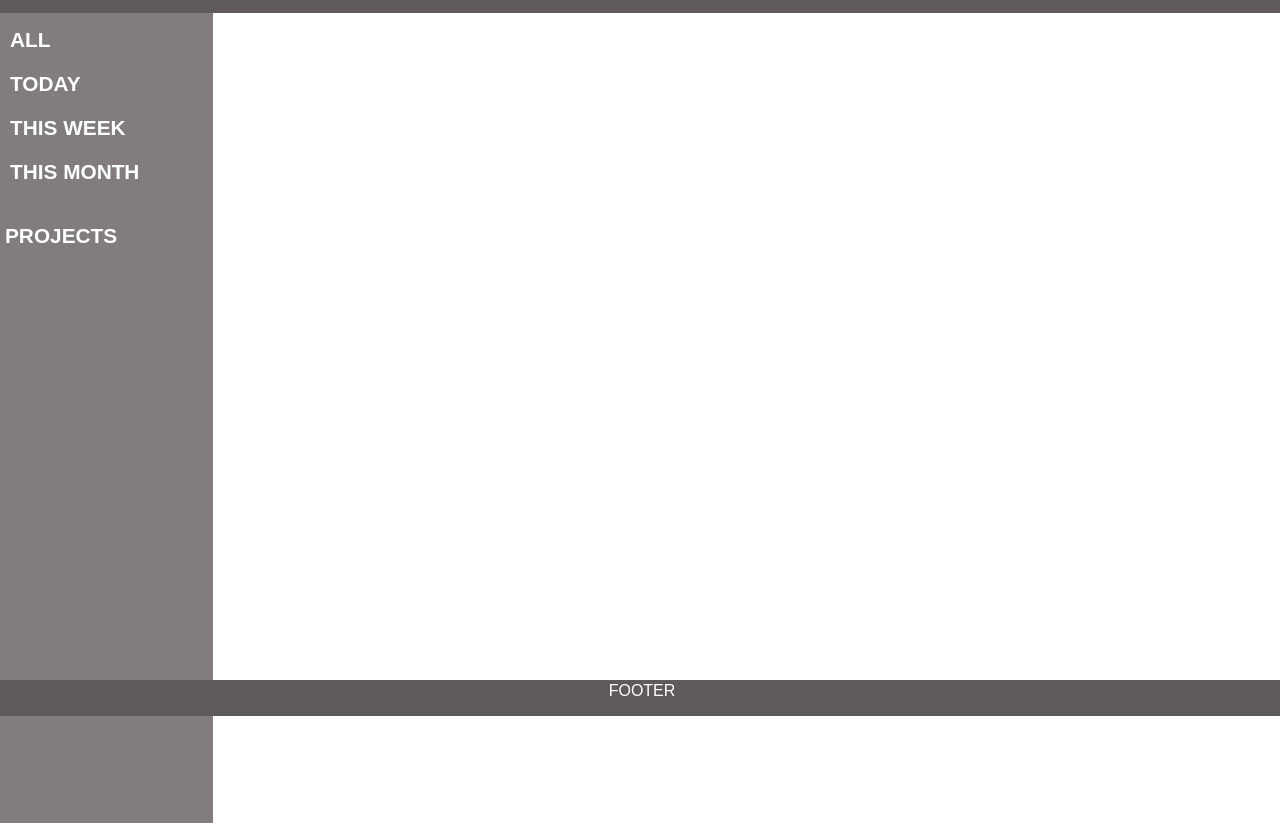
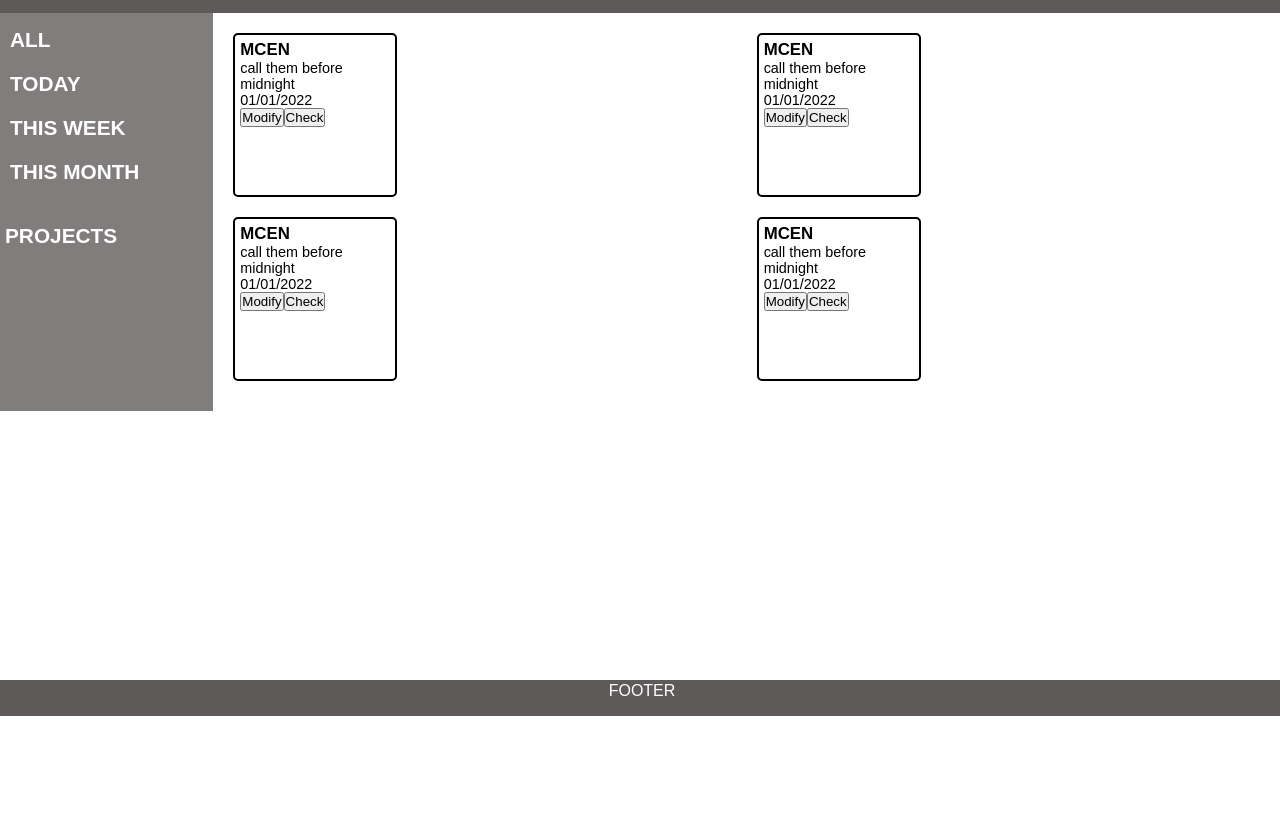
Before and after one commit to AmauryTISSOT/Todo-list, a website with bundled scripts: page dist/index.html in a window 1280 px wide. Shown: the part 84-907 px from the top of the page. After the commit the page ends 800 px from the top, so only its background shows below. Built offline with nearby package versions, Linux system fonts and the light colour scheme.

Commit message:
Add Pop-up form

```diff
--- /dev/null
+++ b/src/addTodo.js
@@ -0,0 +1,12 @@
+class AddTodo {
+    constructor (title, description, dueDate, priority, check, project) {
+        this.title = title;
+        this.description = description;
+        this.dueDate = dueDate;
+        this.priority = priority;
+        this.check = check;
+        this.project = project;
+    }
+}
+
+export default AddTodo
--- /dev/null
+++ b/src/domManip.js
@@ -0,0 +1,53 @@
+class DomManipulation {
+
+    // Constructor to get todo object info
+    constructor(todoObject) {
+        this.todoObject = todoObject;
+    }
+
+    // Method who inject todo info in DOM
+    todoInjection() {
+        console.log('todoInjection')
+        const contentE = document.querySelector('.content');
+        const todoDiv = document.createElement('div');
+        todoDiv.className = ('todoDiv')
+        contentE.appendChild(todoDiv);
+
+        const h3E = document.createElement('h3');
+        todoDiv.appendChild(h3E).textContent = this.todoObject.title;
+
+        const descriptionE = document.createElement('p');
+        todoDiv.appendChild(descriptionE).textContent = this.todoObject.description;
+
+        const dateE = document.createElement('div')
+        dateE.className = 'date';
+        todoDiv.appendChild(dateE).textContent = this.todoObject.dueDate;
+
+        const btnModify = document.createElement('button');
+        todoDiv.appendChild(btnModify).textContent = 'Modify';
+
+        const btnCheck = document.createElement('button');
+        todoDiv.appendChild(btnCheck).textContent = 'Check';
+    }
+
+    // Method who manage the popup window
+    popUpModal () {
+        const modalE = document.querySelector('.modal')
+        const addBtn = document.querySelector('.add');
+        addBtn.addEventListener('click', () => {
+            modalE.style.display = 'block';
+        });
+
+        const closeSpan = document.querySelector('#close');
+        closeSpan.addEventListener('click', () => modalE.style.display = "none");
+
+        window.addEventListener('click', (event) => {
+            if (event.target == modalE) {
+                  modalE.style.display = "none";
+        }});
+
+    };
+
+}
+
+export default DomManipulation
--- a/src/index.js
+++ b/src/index.js
@@ -1 +1,13 @@
-console.log('npx ok')
+import AddTodo from "./addTodo";
+import DomManipulation from "./domManip";
+
+const addTodo = new AddTodo('MCEN', 'call them before midnight', '01/01/2022', 'urgent');
+console.table(addTodo);
+
+
+const DOM = new DomManipulation(addTodo);
+DOM.todoInjection();
+DOM.todoInjection();
+DOM.todoInjection();
+DOM.todoInjection();
+DOM.popUpModal();
```
Also changed, not shown: dist/index.html, dist/main.js (added), dist/style.css.
